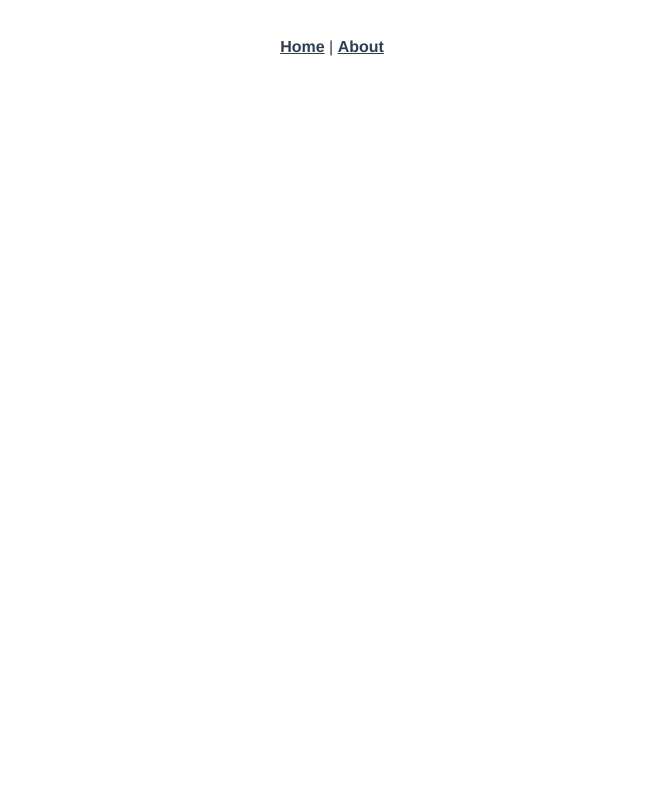
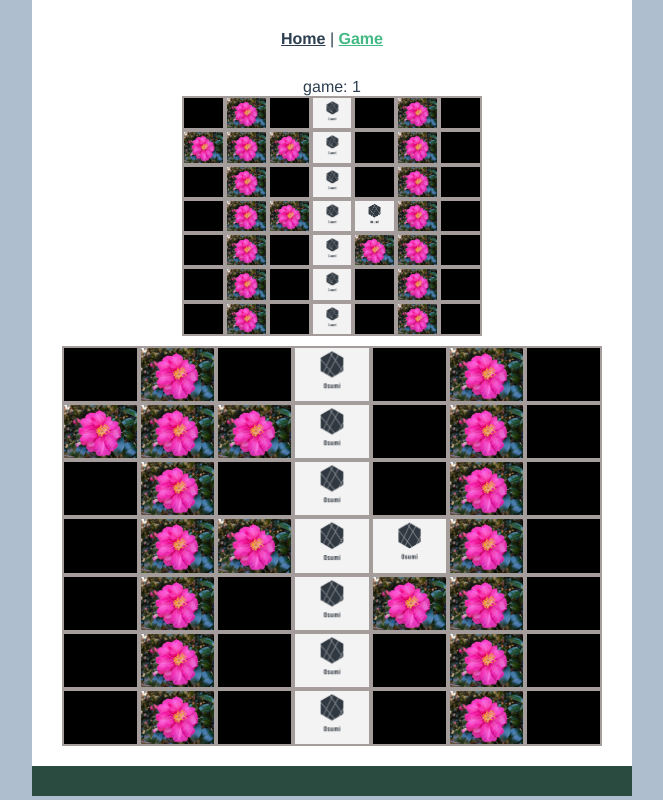
Before and after one commit to sumiship/card-turn-over-game, a Vue app: page /game/1 in a window 1280 px wide. Shown: the whole page, without its empty margins (308-971 px from the left). Built offline with nearby package versions, Linux system fonts and the light colour scheme.

Commit message:
basic system created

```diff
--- a/src/App.vue
+++ b/src/App.vue
@@ -2,13 +2,19 @@
   <div id="app">
     <div id="nav">
       <router-link to="/">Home</router-link> |
-      <router-link to="/about">About</router-link>
+      <router-link to="/game/1">Game</router-link>
     </div>
-    <router-view/>
+    <router-view />
+    <footer></footer>
   </div>
 </template>
 
 <style>
+* {
+  margin: 0;
+  padding: 0;
+  box-sizing: border-box;
+}
 #app {
   font-family: Avenir, Helvetica, Arial, sans-serif;
   -webkit-font-smoothing: antialiased;
@@ -29,4 +35,20 @@
 #nav a.router-link-exact-active {
   color: #42b983;
 }
+
+footer {
+  height: 30px;
+  background-color: rgb(42, 75, 64);
+}
+
+@media screen and (min-width: 600px) {
+  body {
+    width: 600px;
+    margin: 0 auto;
+    background-color: white;
+  }
+  html {
+    background-color: rgb(174, 190, 206);
+  }
+}
 </style>
--- a/src/router/index.js
+++ b/src/router/index.js
@@ -1,6 +1,7 @@
 import Vue from 'vue'
 import VueRouter from 'vue-router'
 import Home from '../views/Home.vue'
+import Game from '../views/Game.vue'
 
 Vue.use(VueRouter)
 
@@ -11,12 +12,10 @@ const routes = [
     component: Home
   },
   {
-    path: '/about',
-    name: 'About',
-    // route level code-splitting
-    // this generates a separate chunk (about.[hash].js) for this route
-    // which is lazy-loaded when the route is visited.
-    component: () => import(/* webpackChunkName: "about" */ '../views/About.vue')
+    path: '/game/:gameId',
+    name: 'Game',
+    component: Game,
+    props: true
   }
 ]
 
--- a/src/views/About.vue
+++ /dev/null
@@ -1,5 +0,0 @@
-<template>
-  <div class="about">
-    <h1>This is an about page</h1>
-  </div>
-</template>
--- /dev/null
+++ b/src/views/Game.vue
@@ -0,0 +1,188 @@
+<template>
+  <div class="game">
+    game: {{ gameId }}
+    <div class="sample">
+      <div class="field">
+        <div class="row" v-for="(row, rowIndex) in sample" :key="rowIndex">
+          <div
+            class="col"
+            :class="cellClass(col)"
+            :style="{ width: 100 / fieldWidth + '%' }"
+            v-for="(col, colIndex) in row"
+            :key="colIndex"
+          ></div>
+        </div>
+      </div>
+    </div>
+    <div class="answer">
+      <div class="field">
+        <div class="row" v-for="(row, rowIndex) in field" :key="rowIndex">
+          <div
+            class="col"
+            :class="[
+              cellClass(col),
+              'cell' + String(rowIndex) + String(colIndex),
+            ]"
+            :style="{ width: 100 / fieldWidth + '%' }"
+            :ref="'cell' + rowIndex + colIndex"
+            v-for="(col, colIndex) in row"
+            :key="colIndex"
+            @click="turnOver([rowIndex, colIndex], col)"
+          ></div>
+        </div>
+      </div>
+    </div>
+  </div>
+</template>
+<script>
+export default {
+  props: ["gameId"],
+  data() {
+    return {
+      sample: [
+        [0, 1, 0, -1, 0, 1, 0],
+        [1, 1, 1, -1, 0, 1, 0],
+        [0, 1, 0, -1, 0, 1, 0],
+        [0, 1, 1, -1, -1, 1, 0],
+        [0, 1, 0, -1, 1, 1, 0],
+        [0, 1, 0, -1, 0, 1, 0],
+        [0, 1, 0, -1, 0, 1, 0],
+      ],
+      field: [
+        [0, 1, 0, -1, 0, 1, 0],
+        [1, 1, 1, -1, 0, 1, 0],
+        [0, 1, 0, -1, 0, 1, 0],
+        [0, 1, 1, -1, -1, 1, 0],
+        [0, 1, 0, -1, 1, 1, 0],
+        [0, 1, 0, -1, 0, 1, 0],
+        [0, 1, 0, -1, 0, 1, 0],
+      ],
+      fieldWidth: 7,
+      fieldHeight: 7,
+    };
+  },
+  methods: {
+    cellClass(num) {
+      switch (num) {
+        case 0:
+          return "cell0";
+        case 1:
+          return "cell1";
+        case -1:
+          return "cell-1";
+      }
+    },
+    turnOver(cell, num) {
+      if (num == 0) return;
+      this.turnOverAnimaitionCall(cell, 0);
+      setTimeout(() => {
+        for (let i = -1; i < 2; i++) {
+          for (let j = -1; j < 2; j++) {
+            if (i != 0 || j != 0) {
+              let targetCell = [cell[0] + i, cell[1] + j];
+              if (this.isInclude(targetCell)) {
+                if (this.field[targetCell[0]][targetCell[1]] != 0) {
+                  this.turnOverAnimaitionCall(targetCell, 0);
+                }
+              }
+            }
+          }
+        }
+      }, 100);
+      setTimeout(() => {
+        this.judge();
+      }, 540);
+    },
+    turnOverAnimaitionCall(cell, deg) {
+      if (deg <= 180) {
+        this.turnOverAnimaition(cell, deg);
+        setTimeout(() => {
+          this.turnOverAnimaitionCall(cell, (deg += 5));
+        }, 12);
+      }
+    },
+    turnOverAnimaition(cell, deg) {
+      if (deg == 90) {
+        this.field[cell[0]].splice(
+          cell[1],
+          1,
+          this.field[cell[0]][cell[1]] * -1
+        );
+      }
+      if (deg > 90) deg = 180 - deg;
+      document.getElementsByClassName(
+        "cell" + String(cell[0]) + String(cell[1])
+      )[0].style.webkitTransform = "rotateY(" + deg + "deg)";
+    },
+    isInclude(cell) {
+      if (
+        cell[0] >= 0 &&
+        cell[0] < this.fieldHeight &&
+        cell[1] >= 0 &&
+        cell[1] < this.fieldWidth
+      )
+        return true;
+      return false;
+    },
+    judge() {
+      for (let i = 0; i < this.fieldHeight; i++) {
+        for (let j = 0; j < this.fieldWidth; j++) {
+          if (this.field[i][j] != this.sample[i][j]) return false;
+        }
+      }
+      return true;
+    },
+  },
+};
+</script>
+<style scoped>
+.game {
+  height: calc(100vh - 112px);
+}
+.sample {
+  width: 50%;
+  height: 30vh;
+  /* width: 250px;
+  height: 350px; */
+  margin: 0 auto;
+  margin-bottom: 10px;
+}
+.answer {
+  width: 90%;
+  height: 50vh;
+  /* width: 500px;
+  height: 700px; */
+  margin: 0 auto;
+}
+.field {
+  display: flex;
+  justify-content: space-around;
+  flex-wrap: wrap;
+  background-color: rgb(165, 156, 156);
+  width: 100%;
+  height: 100%;
+  margin: 0 auto;
+}
+.row {
+  display: flex;
+  justify-content: space-around;
+  width: 100%;
+}
+.col {
+  text-align: center;
+  border: 2px solid rgb(165, 156, 156);
+}
+.cell0 {
+  background-color: black;
+}
+.cell1 {
+  background-image: url("~@/assets/flower.png");
+  background-size: cover;
+  background-position: center;
+}
+.cell-1 {
+  background-image: url("~@/assets/logo.png");
+  background-size: cover;
+  background-position: center;
+}
+</style>
--- a/src/views/Home.vue
+++ b/src/views/Home.vue
@@ -1,18 +1,14 @@
 <template>
   <div class="home">
-    <img alt="Vue logo" src="../assets/logo.png">
-    <HelloWorld msg="Welcome to Your Vue.js App"/>
+
   </div>
 </template>
 
 <script>
 // @ is an alias to /src
-import HelloWorld from '@/components/HelloWorld.vue'
+
 
 export default {
-  name: 'Home',
-  components: {
-    HelloWorld
-  }
+
 }
 </script>
```
Also changed, not shown: src/assets/flower.png (added), src/assets/logo.png.
